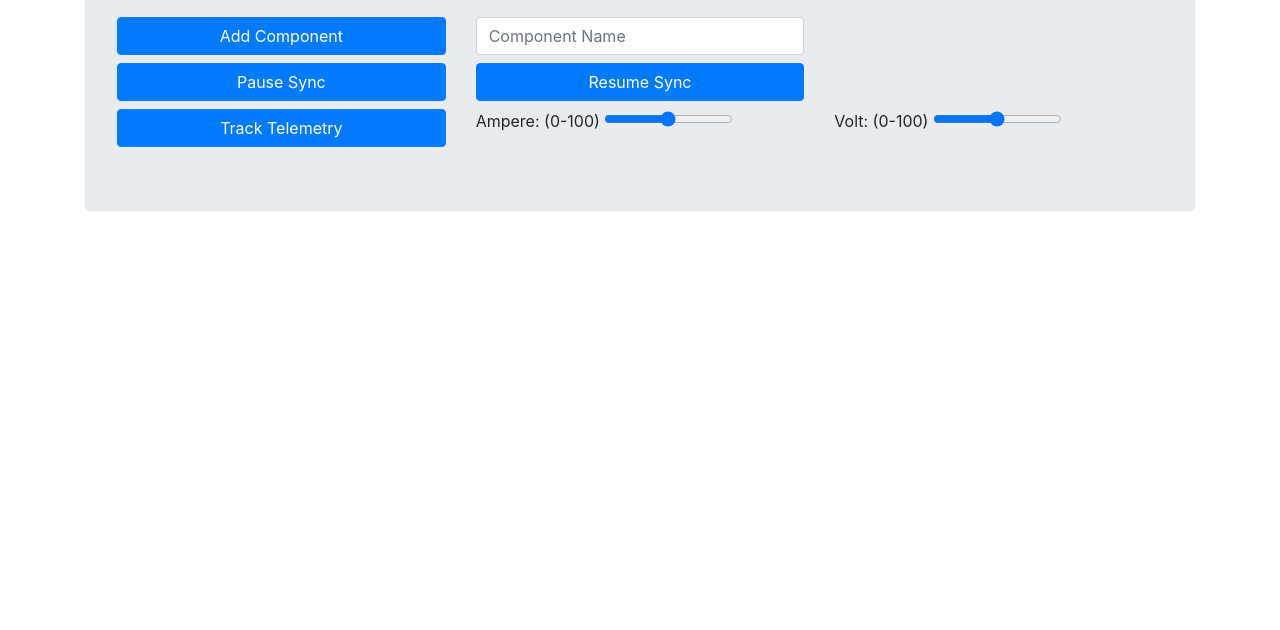
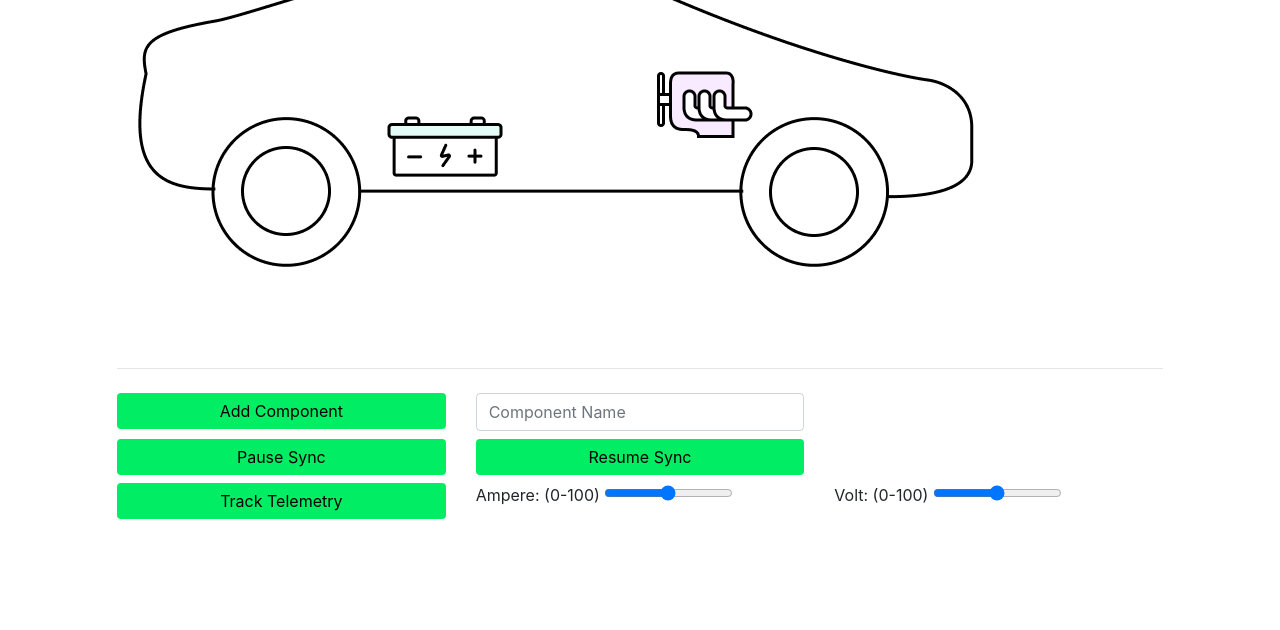
Before and after one commit to mongodb-industry-solutions/Vehicle-Digital-Twin-Feedback-Loop, a website: page device-ts/src/index.html in a window 1280 px wide. Shown: the part 170-800 px from the top of the page. Drawn offline with nearby package versions, Linux system fonts and the light colour scheme; no server answers; files whose address does not match are found by name.

Commit message:
added visuals

```diff
--- a/device-ts/src/index.html
+++ b/device-ts/src/index.html
@@ -10,6 +10,32 @@
   <style>
     body {
       padding-top: 50px;
+    }
+
+    #device_state{
+      height:400px;
+      background-image: url("car_outline.png");
+      background-repeat: no-repeat;
+      background-color: white;
+      font-size: 30px;
+    }
+
+    .jumbotron{
+      background-color: white;
+    }
+
+    .btn {
+      background-color: #00ed64;
+      border: none;
+      color: black;
+    }
+
+    .btn:hover{
+      background-color: #00684A;
+    }
+
+    #battery_current{
+      background-color: #00ed64;
     }
   </style>
 </head>
--- a/device-ts/src/server.ts
+++ b/device-ts/src/server.ts
@@ -8,7 +8,9 @@ import bodyParser from 'body-parser'
  */
 const app = express();
 const port = 3000;
+
 app.use(bodyParser.urlencoded({ extended: true }));
+app.use(express.static(__dirname + '/img/'));
 
 /**
  * Load index.html on root path
```
Also changed, not shown: device-ts/src/img/car_outline.png (added).
